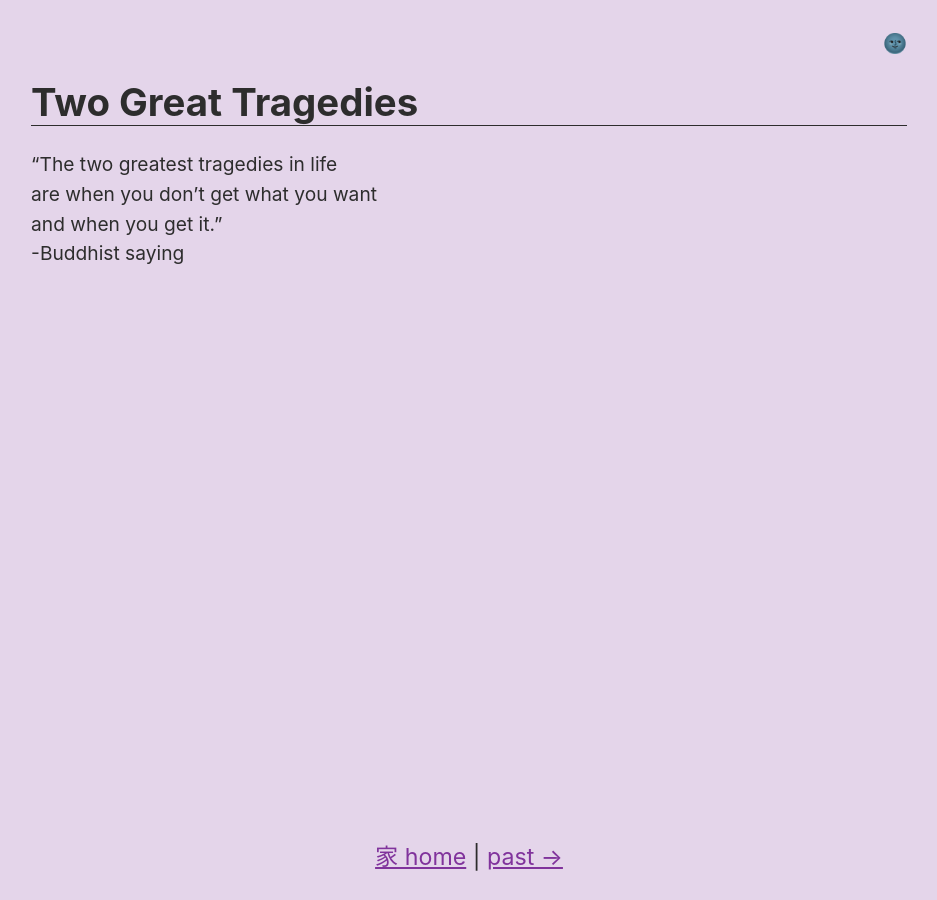
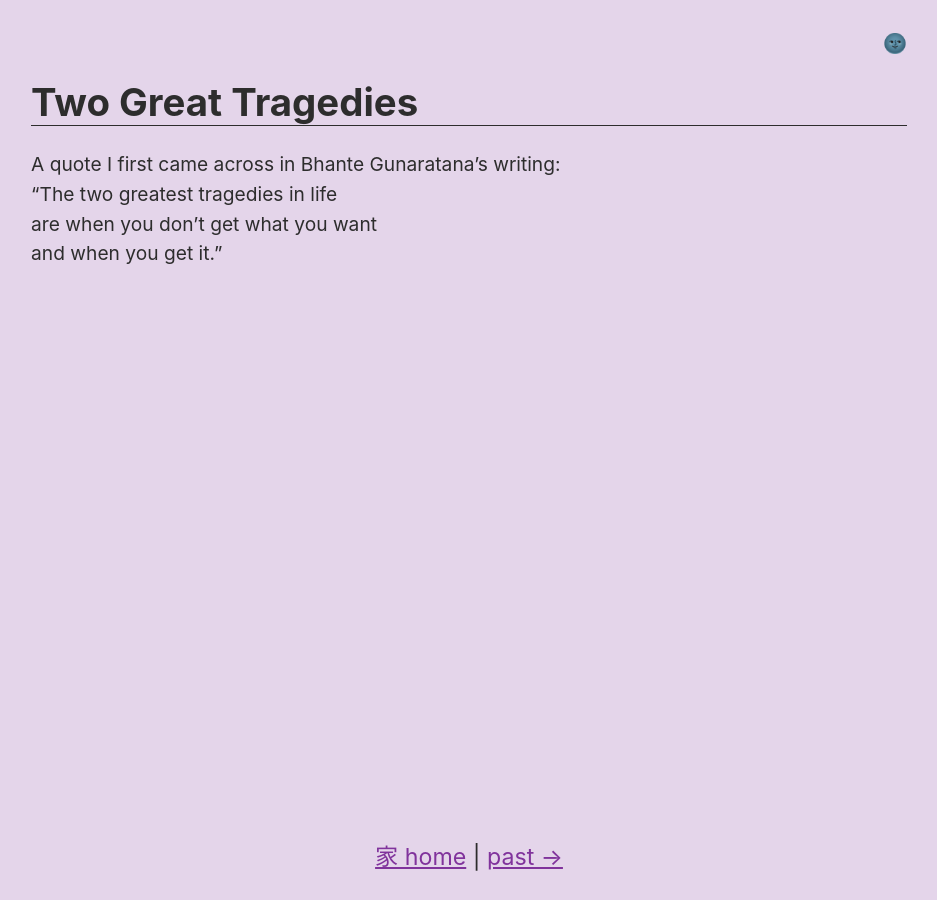
Before and after one commit to dglauber1/dglauber1.github.io, a Jekyll site: the page built from _musings/two-great-tragedies.md, in a window 1280 px wide. Shown: the whole page, without its empty margins (171-1108 px from the left). Built offline with Jekyll 4.4.1, drawn with Linux system fonts in a browser that asks for light colours.

Commit message:
text updates

```diff
--- a/_musings/two-great-tragedies.md
+++ b/_musings/two-great-tragedies.md
@@ -3,7 +3,7 @@ prev-musing: freedom-for-real
 title: Two Great Tragedies
 time: 🌚
 ---
+A quote I first came across in Bhante Gunaratana's writing:
 "The two greatest tragedies in life\
 are when you don't get what you want\
-and when you get it."\
--Buddhist saying
+and when you get it."
```
